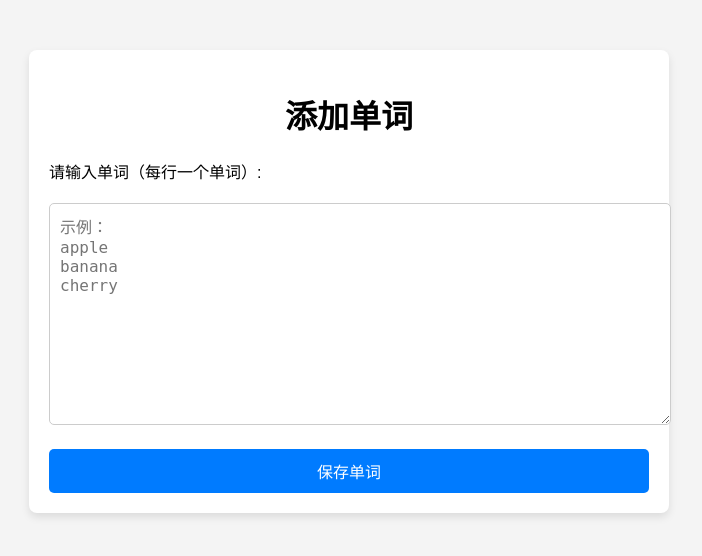
After one commit to govech/learning_englissh, a Django app: page /add_words/ in a window 1280 px wide. The commit adds this page. Shown: the top 556 px of the page, without its empty margins (291-993 px from the left). Run offline with Django 5.2, Linux system fonts and the light colour scheme.

Commit message:
增加批量添加单词功能：增加页面、修改首页

```diff
--- /dev/null
+++ b/learning/templates/learning/add_words.html
@@ -0,0 +1,61 @@
+<!DOCTYPE html>
+<html lang="en">
+<head>
+    <meta charset="UTF-8">
+    <meta name="viewport" content="width=device-width, initial-scale=1.0">
+    <title>添加单词</title>
+    <style>
+        body {
+            font-family: Arial, sans-serif;
+            margin: 0;
+            padding: 0;
+            background-color: #f4f4f4;
+        }
+        .container {
+            max-width: 600px;
+            margin: 50px auto;
+            background: white;
+            padding: 20px;
+            border-radius: 8px;
+            box-shadow: 0 4px 8px rgba(0, 0, 0, 0.1);
+        }
+        h1 {
+            text-align: center;
+        }
+        textarea {
+            width: 100%;
+            height: 200px;
+            margin: 20px 0;
+            padding: 10px;
+            font-size: 16px;
+            border: 1px solid #ccc;
+            border-radius: 5px;
+        }
+        button {
+            display: block;
+            width: 100%;
+            padding: 10px;
+            font-size: 16px;
+            color: white;
+            background-color: #007BFF;
+            border: none;
+            border-radius: 5px;
+            cursor: pointer;
+        }
+        button:hover {
+            background-color: #0056b3;
+        }
+    </style>
+</head>
+<body>
+    <div class="container">
+        <h1>添加单词</h1>
+        <form method="POST">
+            {% csrf_token %}
+            <label for="words">请输入单词（每行一个单词）:</label>
+            <textarea name="words" id="words" placeholder="示例：&#10;apple&#10;banana&#10;cherry"></textarea>
+            <button type="submit">保存单词</button>
+        </form>
+    </div>
+</body>
+</html>
--- a/learning/templates/learning/home.html
+++ b/learning/templates/learning/home.html
@@ -1,3 +1,4 @@
+<!-- templates/learning/home.html -->
 <!DOCTYPE html>
 <html lang="en">
 <head>
@@ -59,6 +60,7 @@
     <main>
         <h1>选择功能</h1>
         <div class="nav">
+            <a href="{% url 'add_words' %}">添加单词</a>  <!-- 新增链接 -->
             <a href="{% url 'word_list' %}">单词列表页</a>
             <a href="{% url 'word_card' %}">单词卡片页</a>
             <a href="{% url 'reading_page' %}">阅读页</a>
@@ -66,6 +68,7 @@
         <div class="description">
             <p>在这里，你可以通过以下功能提升你的英语学习体验：</p>
             <ul>
+                <li>添加新的单词到你的单词库</li>  <!-- 新增描述 -->
                 <li>查看完整的单词列表，管理和学习单词</li>
                 <li>使用卡片方式记忆单词，快速提升词汇量</li>
                 <li>阅读精选文章，巩固语言理解能力</li>
--- a/learning/urls.py
+++ b/learning/urls.py
@@ -11,6 +11,7 @@ urlpatterns = [
     path('words/', views.word_list, name='word_list'),  # 单词列表页
     path('word_card/', views.word_card, name='word_card'),  # 单词卡片页
     path('reading/', views.reading_page, name='reading_page'),  # 阅读页
+    path('add_words/', views.add_words, name='add_words'),  # 添加单词页面
 
 
 ]
--- a/learning/views.py
+++ b/learning/views.py
@@ -1,4 +1,4 @@
-from django.shortcuts import render
+from django.shortcuts import render, redirect
 from .models import Word
 
 
@@ -36,3 +36,20 @@ def word_card(request):
 def reading_page(request):
     # 这里实现阅读页的功能
     return render(request, 'learning/reading_page.html')
+
+
+
+
+
+def add_words(request):
+    if request.method == "POST":
+        words_text = request.POST.get('words', '')  # 获取文本区域中的数据
+        if words_text:
+            lines = words_text.strip().split('\n')  # 按行分割文本
+            for line in lines:
+                word = line.strip()  # 去除多余空格
+                if word:  # 如果行不为空
+                    # 添加到数据库（假设没有音标和释义时）
+                    Word.objects.get_or_create(word=word)
+            return redirect('word_list')  # 保存成功后重定向到单词列表页
+    return render(request, 'learning/add_words.html')
```
